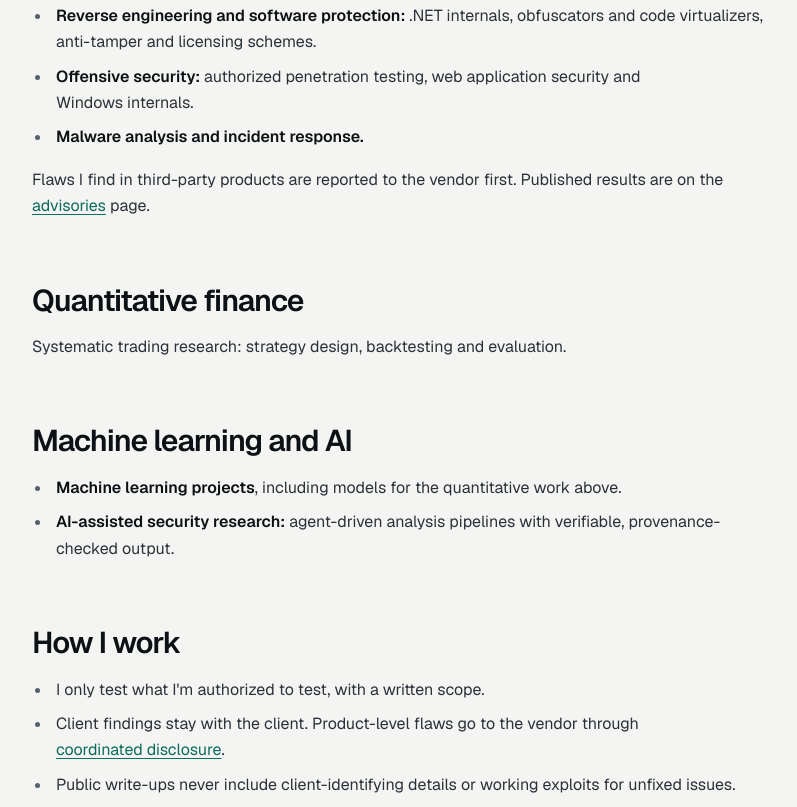
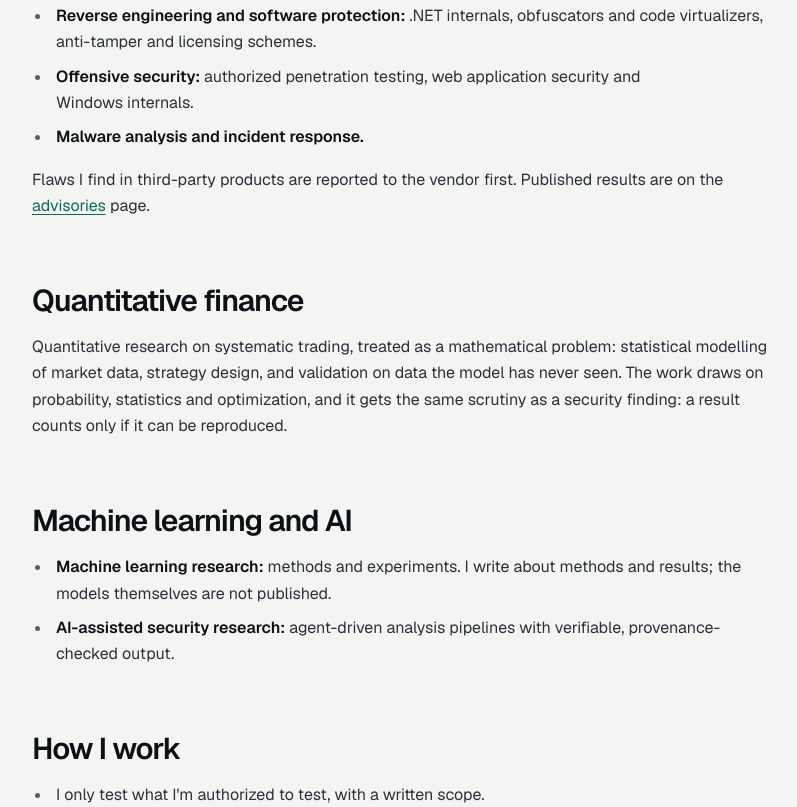
Before and after one commit to Error336070/Error336070.github.io, an Astro site: page /about in a window 1280 px wide. Shown: the part 463-1270 px from the top of the page, without its empty margins (64-861 px from the left). Built offline with nearby package versions, Linux system fonts and the light colour scheme; Astro itself is replaced by a stand-in of ours.

Commit message:
Add the MIT licence file; sharpen the quant and ML copy
- LICENSE: MIT for the site code, as the README already said; the README now says what it does not cover
- Quantitative finance: describes the work as mathematical and statistical research
- Machine learning: says that methods and results are written up and models are not published

```diff
--- a/src/pages/about.astro
+++ b/src/pages/about.astro
@@ -20,11 +20,11 @@ import { SITE } from '../site.config';
     <p>Flaws I find in third-party products are reported to the vendor first. Published results are on the <a href="/advisories/">advisories</a> page.</p>
 
     <h2>Quantitative finance</h2>
-    <p>Systematic trading research: strategy design, backtesting and evaluation.</p>
+    <p>Quantitative research on systematic trading, treated as a mathematical problem: statistical modelling of market data, strategy design, and validation on data the model has never seen. The work draws on probability, statistics and optimization, and it gets the same scrutiny as a security finding: a result counts only if it can be reproduced.</p>
 
     <h2>Machine learning and AI</h2>
     <ul>
-      <li><strong>Machine learning projects</strong>, including models for the quantitative work above.</li>
+      <li><strong>Machine learning research:</strong> methods and experiments. I write about methods and results; the models themselves are not published.</li>
       <li><strong>AI-assisted security research:</strong> agent-driven analysis pipelines with verifiable, provenance-checked output.</li>
     </ul>
 
--- a/src/site.config.ts
+++ b/src/site.config.ts
@@ -31,14 +31,15 @@ export const FIELDS = [
     id: 'quant',
     label: 'Quant',
     title: 'Quantitative finance',
-    blurb: 'Systematic trading research: how strategies are designed, tested and measured.',
+    blurb:
+      'Mathematical and statistical research on markets: modelling, systematic strategy design, and validation on data the model has never seen.',
   },
   {
     id: 'ml',
     label: 'ML',
     title: 'Machine learning and AI',
     blurb:
-      'Machine learning projects, and agent-driven analysis pipelines with verifiable, provenance-checked output.',
+      'Machine learning research, and agent-driven analysis pipelines with verifiable, provenance-checked output.',
   },
 ] as const;
 
```
Also changed, not shown: README.md, 1 other file.
